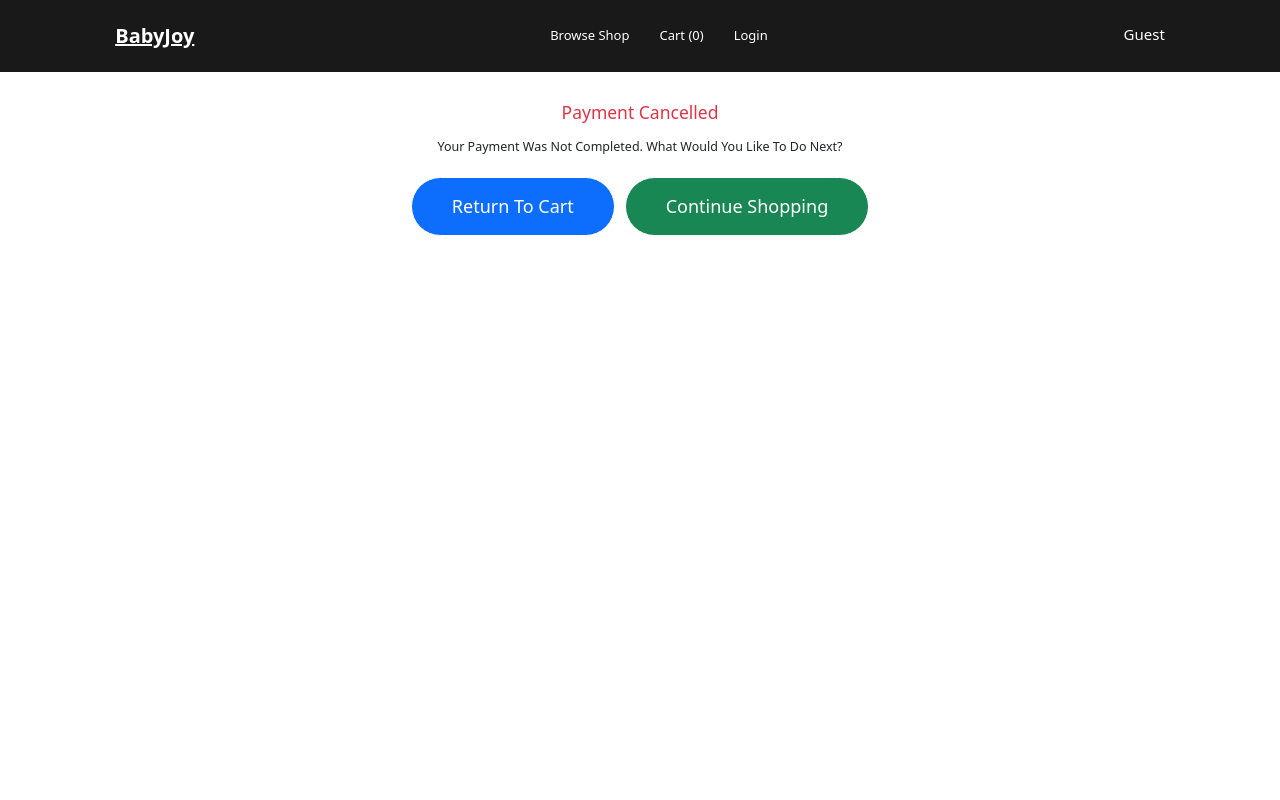
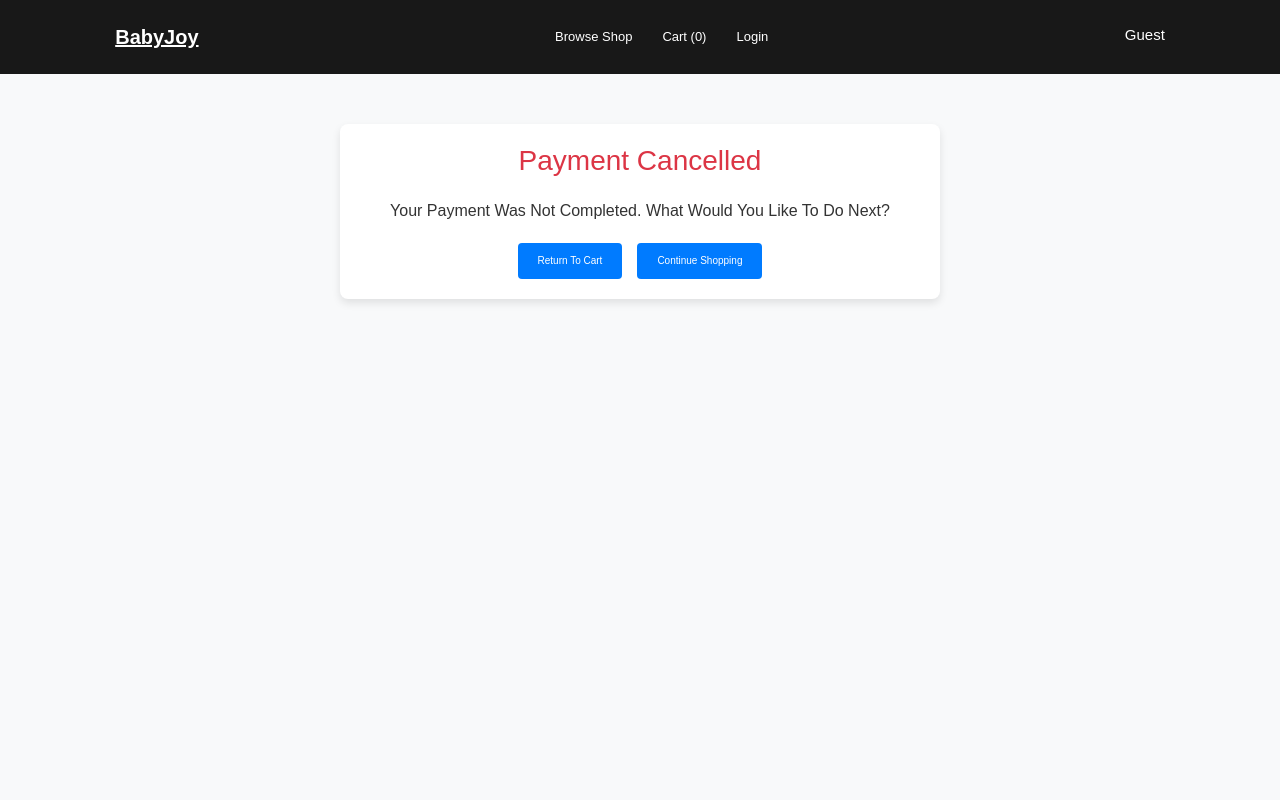
Before and after one commit to Sty19/ECADASGN2, a PHP site: page /ECADASGN2/checkoutProcess.php in a window 1280 px wide. Run offline with PHP 8.4, Linux system fonts and the light colour scheme; some libraries are stand-ins or nearby versions.

Commit message:
add Payment Cancelled Frontend

```diff
--- a/categories.php
+++ b/categories.php
@@ -89,6 +89,7 @@ $categories = $result->fetch_all(MYSQLI_ASSOC);
   .collection-card {
     position: relative;
     width: 100%;
+
     background-size: cover;
     background-position: center;
     border-radius: 10px;
--- a/checkoutProcess.php
+++ b/checkoutProcess.php
@@ -13,19 +13,119 @@ include("header.php");
 include_once("myPayPal.php"); // Make sure this file contains your PayPal configurations
 include("db_config.php");
 ?>
-<div class="container text-center mt-5">
-    <h3 class="text-danger mb-4">Payment Cancelled</h3>
-    <p class="lead">Your payment was not completed. What would you like to do next?</p>
+<!DOCTYPE html>
+<html lang="en">
+<head>
+    <meta charset="UTF-8">
+    <meta ProductTitle="viewport" content="width=device-width, initial-scale=1.0">
+    <title>Welcome to BabyJoy Store</title>
+    <link rel="stylesheet" type="text/css" href="ECAD2024Oct_Assignment_1_Input_Files/css/styles.css">
+    <link rel="stylesheet" type="text/css" href="ECAD2024Oct_Assignment_1_Input_Files/css/login.css">
 
-    <div class="d-flex justify-content-center gap-3" style="margin-top: 20px;">
-        <a href="cart.php" class="btn btn-primary btn-lg" style="display: inline-block; width: auto; visibility: visible;">
-            <i class="bi bi-cart"></i> Return to Cart
-        </a>
-        <a href="products.php" class="btn btn-success btn-lg" style="display: inline-block; width: auto; visibility: visible;">
-            <i class="bi bi-shop"></i> Continue Shopping
-        </a>
+    <!-- Box Icons -->
+    <link rel="stylesheet" href="https://unpkg.com/boxicons@latest/css/boxicons.min.css">
+
+    <!-- Font Awesome -->
+    <link rel="stylesheet" href="https://cdnjs.cloudflare.com/ajax/libs/font-awesome/6.2.0/css/all.min.css" />
+
+</head>
+<body>
+
+<style>
+        /* General Styles */
+        body {
+            font-family: Arial, sans-serif;
+            background-color: #f8f9fa;
+            margin: 0;
+            padding: 0;
+            line-height: 1.6;
+            color: #333333;
+        }
+
+        .container {
+            max-width: 600px;
+            margin: 50px auto;
+            padding: 20px;
+            background: #ffffff;
+            border-radius: 8px;
+            box-shadow: 0 4px 8px rgba(0, 0, 0, 0.1);
+            text-align: center;
+        }
+
+        h1 {
+            font-size: 28px;
+            color: #dc3545; /* Red color to indicate cancellation */
+            margin-bottom: 20px;
+        }
+
+        p {
+            font-size: 16px;
+            margin-bottom: 20px;
+        }
+
+        .actions {
+            display: flex;
+            justify-content: center;
+            gap: 15px;
+            margin-top: 20px;
+        }
+
+        .actions a {
+            text-decoration: none;
+            color: white;
+            background-color: #007bff; /* Blue button */
+            padding: 10px 20px;
+            border-radius: 4px;
+            transition: background-color 0.3s ease-in-out;
+        }
+
+        .actions a:hover {
+            background-color: #0056b3; /* Darker blue on hover */
+        }
+
+        .error-message {
+            background-color: #f8d7da;
+            color: #721c24;
+            padding: 15px;
+            border: 1px solid #f5c6cb;
+            border-radius: 4px;
+            margin-bottom: 20px;
+            text-align: left;
+        }
+
+        /* Responsive Design */
+        @media (max-width: 600px) {
+            .container {
+                padding: 15px;
+            }
+
+            .actions {
+                flex-direction: column;
+                gap: 10px;
+            }
+        }
+    </style>
+</head>
+<body>
+    <div class="container">
+        <h1>Payment Cancelled</h1>
+        <p>Your payment was not completed. What would you like to do next?</p>
+
+        <!-- Error Message Section (if applicable) -->
+        <?php if (isset($errorMessage)): ?>
+            <div class="error-message">
+                <?= htmlspecialchars($errorMessage) ?>
+            </div>
+        <?php endif; ?>
+
+        <!-- Action Buttons -->
+        <div class="actions">
+            <a href="cart.php">Return to Cart</a>
+            <a href="products.php">Continue Shopping</a>
+        </div>
     </div>
-</div>
+</html>
+
 
 <?php
 
```
